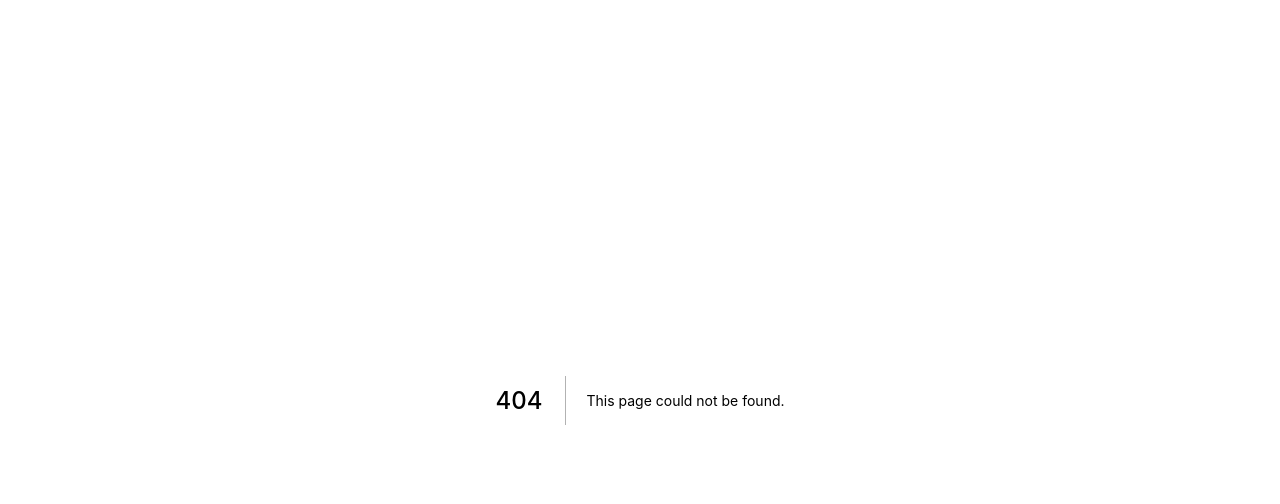
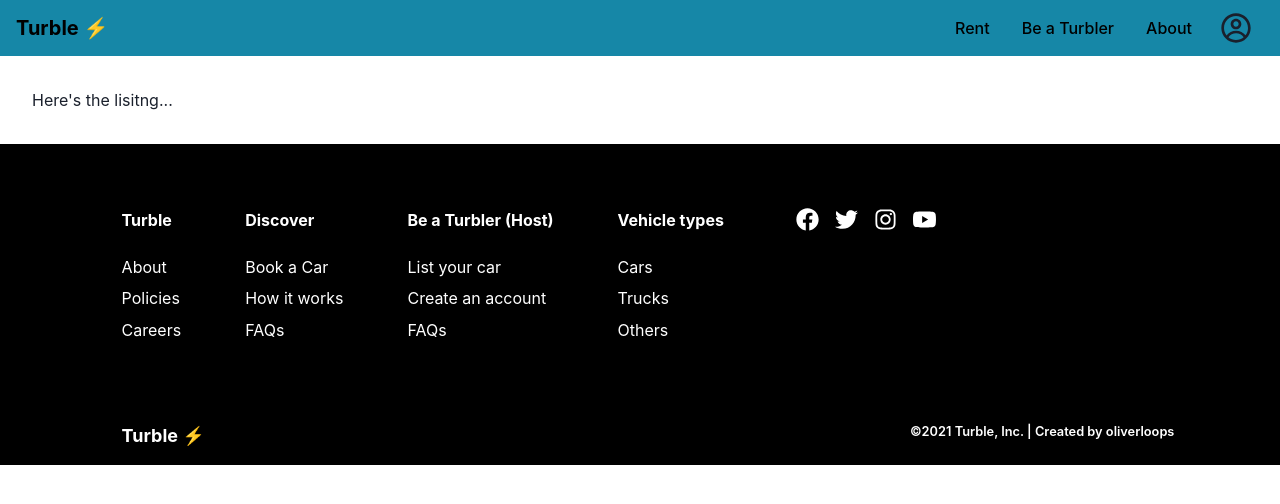
Before and after one commit to oliverloops/Turbo, a Next.js app: page /rentnow in a window 1280 px wide. Before the commit this address had no page. Shown: the top 504 px of the page. Built offline with nearby package versions, Linux system fonts and the light colour scheme.

Commit message:
Adding API functionality

```diff
--- a/components/Footer.js
+++ b/components/Footer.js
@@ -196,7 +196,12 @@ const Footer = () => (
           Turble ⚡️
         </Text>
         <Spacer />
-        <Small>©2021 Turble, Inc.</Small>
+        <Small>
+          <Flex>
+            ©2021 Turble, Inc. |&nbsp;
+            <a href="https://oliverloops.com">Created by oliverloops</a>
+          </Flex>
+        </Small>
       </Flex>
     </Flex>
   </Foot>
--- a/components/Navbar.js
+++ b/components/Navbar.js
@@ -25,7 +25,7 @@ export default function Navbar({ position, background }) {
         <Spacer />
         <Flex>
           <Box p="4" color="black" fontWeight="medium">
-            <Link href="/search">
+            <Link href="/rentnow">
               <motion.a
                 style={{ cursor: "pointer" }}
                 whileHover={{ color: "#1687a7" }}
@@ -36,7 +36,7 @@ export default function Navbar({ position, background }) {
             </Link>
           </Box>
           <Box p="4" color="black" fontWeight="medium">
-            <Link href="/search">
+            <Link href="/rentnow">
               <motion.a
                 style={{ cursor: "pointer" }}
                 whileHover={{ color: "#1687a7" }}
@@ -47,7 +47,7 @@ export default function Navbar({ position, background }) {
             </Link>
           </Box>
           <Box p="4" color="black" fontWeight="medium">
-            <Link href="/search">
+            <Link href="/rentnow">
               <motion.a
                 style={{ cursor: "pointer" }}
                 whileHover={{ color: "#1687a7" }}
--- a/pages/api/hello.js
+++ b/pages/api/hello.js
@@ -1,5 +1,5 @@
 // Next.js API route support: https://nextjs.org/docs/api-routes/introduction
 
 export default (req, res) => {
-  res.status(200).json({ name: 'John Doe' })
-}
+  res.status(200).json({ name: "Jane Lane" });
+};
--- a/pages/search.js
+++ b/pages/rentnow.js
@@ -3,7 +3,9 @@ import { Box, Text, Flex, Heading, Spacer } from "@chakra-ui/react";
 import Navbar from "../components/Navbar";
 import Footer from "../components/Footer";
 
-const Search = () => {
+const RentNow = ({ props }) => {
+  // console.log(props);
+
   return (
     <>
       <Navbar position={"relative"} background={"#1687a7"} />
@@ -15,4 +17,16 @@ const Search = () => {
   );
 };
 
-export default Search;
+export async function getStaticProps() {
+  const data = await fetch("http://localhost:3000/api/hello");
+  const res = await data.json();
+
+  console.log(res);
+  return {
+    props: {
+      res,
+    },
+  };
+}
+
+export default RentNow;
```
